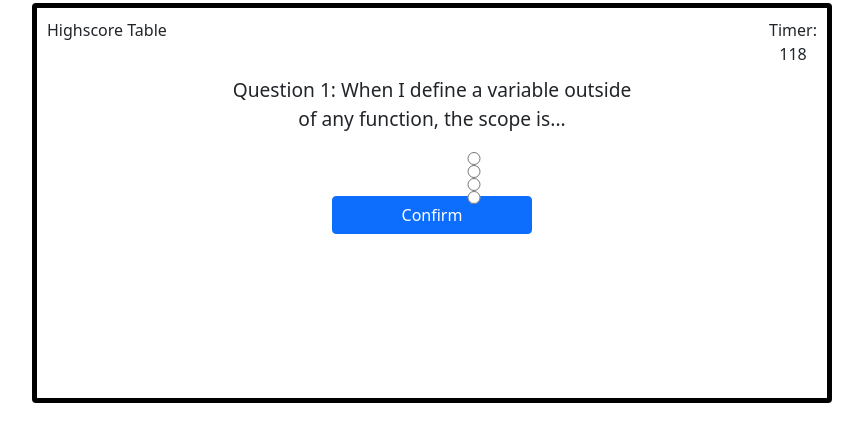
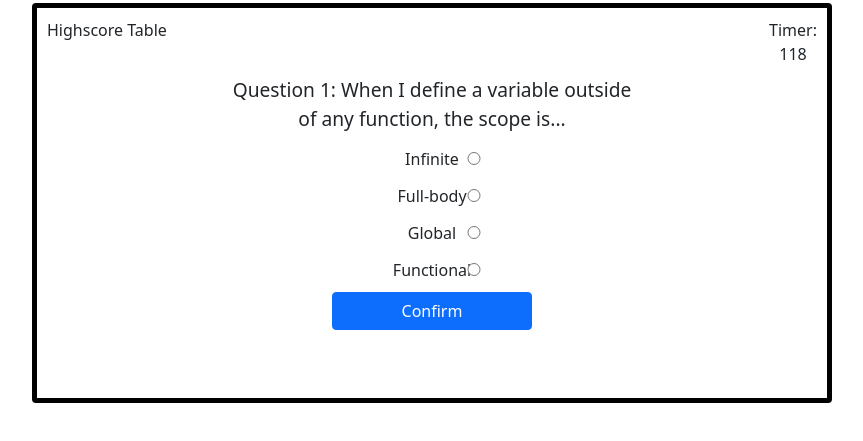
Before and after one commit to emdorgan/code-quiz, a plain HTML site: page index.html in a window 1280 px wide. Both pictures are taken after a click on the button "Start Quiz!". Shown: the part 157-598 px from the top of the page, without its empty margins (208-1071 px from the left). Drawn offline with nearby package versions, Linux system fonts and the light colour scheme.

Commit message:
fixed an off-by-one error, set a for loop that iteratively adds the question content to labels and sets the value of the correct answer of the 4

```diff
--- a/assets/scripts/script.js
+++ b/assets/scripts/script.js
@@ -26,17 +26,17 @@ var answer2 = document.getElementById('answer2Label');
 var answer3 = document.getElementById('answer3Label');
 var answer4 = document.getElementById('answer4Label');
 var userAnswer = document.getElementById('user-answer');
+var allRadios = document.getElementsByName('answer');
+var allLabels = document.getElementById('radios').querySelectorAll('label');
+console.log(allRadios);
 
-var questionArray = ["Question 1: When I define a variable outside of any function, the scope is...",   //Array with each question
+                //Array with each question
+var questionArray = ["Question 1: When I define a variable outside of any function, the scope is...",
                     "Question 2: Which of the following is NOT used to initialize a variable?",
                     "Question 3: Which of these comparison operators compares both value AND type?",
                     "Question 4: Name this data structure: var data = {name: data, property: stuff}",
                     "Question 5: Which method returns the size of an array?"];
 
-var answerArray = ["Infinite", "const", "==", "Object", "arr.size", ];               //Arrays with 4 answers to the question of the corresponding index
-var answer2Array = ["Full-body", "var", "||", "Array", "arr.length", ];
-var answer3Array = ["Global", "init", "!=", "Pointer", "arr.total", ];
-var answer4Array = ["Functional", "let", "===", "DOM", "arr.matey", ];
 
 var answerArray = [
     ["Infinite", "Full-body", "Global", "Functional", "Global"],
@@ -58,11 +58,15 @@ function startQuiz(){
     startTimer();
     }
     question.textContent = questionArray[q];
-    answer1.textContent = answer1Array[q];
-    answer2.textContent = answer2Array[q];
-    answer3.textContent = answer3Array[q];
-    answer4.textContent = answer4Array[q];
-    answer3.setAttribute("value", "correct")
+        for(var i=0; i< allRadios.length; i++){;
+            allLabels.item(i).textContent = answerArray[q][i];               //Uses the .items method to get the 'index' and iterate through the nodelist just like an array
+            if(answerArray[q][i] === answerArray[q][4]){
+                allRadios.item(i).setAttribute("value", "correct")
+            }
+            else{
+                allRadios.item(i).setAttribute("value", "incorrect")
+            }
+        }
 
     userAnswer.addEventListener('click', startQuiz) // Function recursively calls itself on click, loads the next question
 
--- a/index.html
+++ b/index.html
@@ -21,7 +21,7 @@
         <article id="quiz">
             <form id="quiz-form">
                 <p id="question"></p>
-                <div>
+                <div id="radios">
                     <input type ="radio" class="radio" id="answer1" name="answer" value="answer1">
                     <label for ="answer1" id="answer1Label"></label>
                     <input type ="radio" class="radio" id="answer2" name="answer" value="answer2">
```
